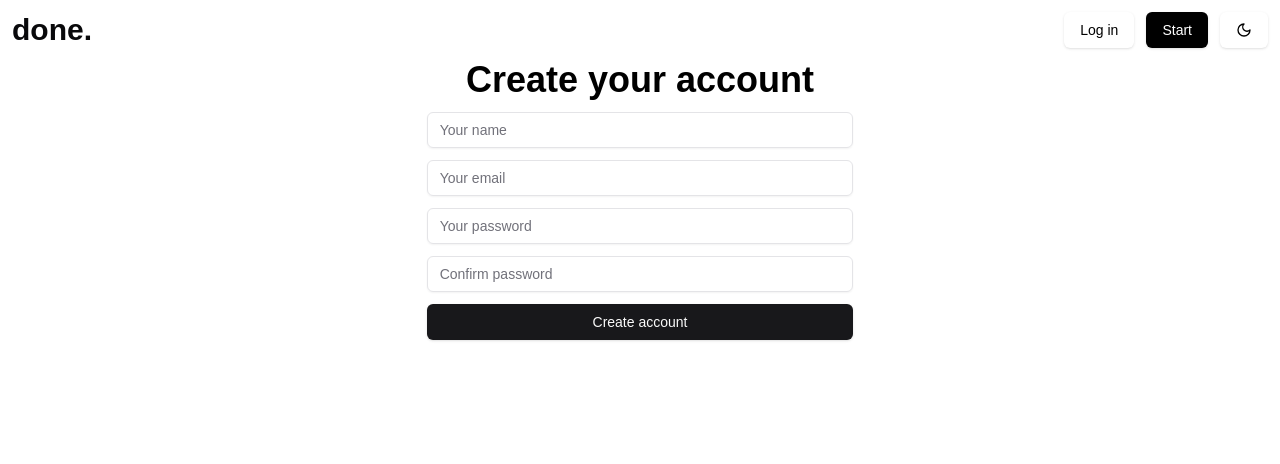
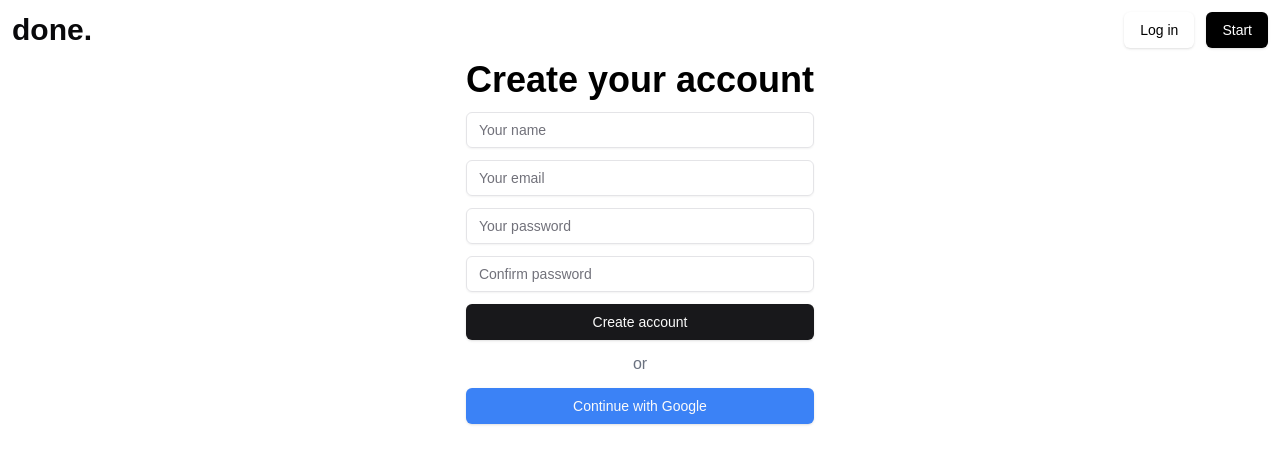
Before and after one commit to tomasbrizuela/done, a Next.js app: page /signup in a window 1280 px wide. Shown: the top 464 px of the page. Built offline with nearby package versions, Linux system fonts and the light colour scheme.

Commit message:
ui improvement

```diff
--- a/src/app/login/page.js
+++ b/src/app/login/page.js
@@ -2,8 +2,8 @@ import { Input } from '../../components/ui/input'
 import { Separator } from "@/components/ui/separator"
 import { Button, buttonVariants } from '../../components/ui/button'
 import Link from 'next/link';
-import LoginButton from '../../components/LogginButton';
 import Header from '../../components/Header'
+import LoginGoogle from '@/components/ui/GoogleLogin';
 
 export default function LoginForm() {
 
@@ -23,9 +23,7 @@ export default function LoginForm() {
                         <p className='text-gray-500'>or</p>
                         <Separator className='w-20' />
                     </div>
-                    <Link href={'https://donebackk-948213617426.southamerica-east1.run.app/auth/provider/google'} className='w-full'>
-                        <LoginButton></LoginButton>
-                    </Link>
+                    <LoginGoogle></LoginGoogle>
                     <Separator className='w-full' />
                     <div className='flex flex-row justify-center item-center gap-1'>
                         <p className='text-gray-600 text-sm'>First time here?</p>
--- a/src/app/page.js
+++ b/src/app/page.js
@@ -24,6 +24,7 @@ export default function Home() {
       },
       'body': JSON.stringify(data)
     }
+    if (sub.email !== "") {
       let response = await fetch(url, options);
       let responseData = await response.json();
       console.log(responseData)
@@ -33,6 +34,8 @@ export default function Home() {
           setStatus(false)
         }, 1200)
       }
+    }
+
   }
   return (
     <>
--- a/src/app/signup/page.js
+++ b/src/app/signup/page.js
@@ -1,24 +1,32 @@
 import { Input } from "../../components/ui/input";
 import { Button } from "../../components/ui/button";
 import Header from '../../components/Header'
+import { Separator } from "@radix-ui/react-separator";
+import LoginGoogle from '../../components/ui/GoogleLogin'
 
 
 export default function SignUp() {
     return (
-        <>
+        <div className="flex flex-col justify-center items-center w-screen">
             <Header />
             <div className='flex flex-col justify-center items-center gap-3'>
                 <div>
                     <h1 className='text-4xl text-black font-bold'>Create your account</h1>
                 </div>
-                <div className='flex flex-col justify-center items-center w-1/3 mx-auto gap-3'>
+                <div className='flex flex-col justify-center items-center gap-3 w-full'>
                     <Input type='text' placeholder='Your name' />
                     <Input type='email' placeholder='Your email' />
                     <Input type='password' placeholder='Your password' />
                     <Input type='password' placeholder='Confirm password' />
                     <Button className='w-full'>Create account</Button>
                 </div>
+                <div className='flex flex-row justify-center items-center w-full'>
+                    <p className='text-gray-500'>or</p>
+                </div>
+                <div className='flex flex-col justify-center items-center gap-3 w-full'>
+                    <LoginGoogle></LoginGoogle>
+                </div>
             </div>
-        </>
+        </div>
     );
 }
--- a/src/components/Header.js
+++ b/src/components/Header.js
@@ -6,7 +6,7 @@ export default function Header() {
 
     return (
         <>
-            <div className="flex flex-row justify-between items-center p-3">
+            <div className="flex flex-row justify-between items-center p-3 w-full">
                 <div>
                     <Link href={'/'}>
                         <h1 className="font-bold text-3xl">done.</h1>
@@ -16,12 +16,9 @@ export default function Header() {
                     <Link href={'/login'}>
                         <Button className="bg-white text-black hover:bg-slate-200 border-1" >Log in</Button>
                     </Link>
-                    <Link href={'newTask'}>
+                    <Link href={'/signup'}>
                         <Button className="bg-black text-white hover:bg-slate-200">Start</Button>
                     </Link>
-                    <div className="flex flex-row justify-center items-center rounded-md ">
-                        <ChangeThemeButton></ChangeThemeButton>
-                    </div>
                 </div>
             </div>
         </>
--- /dev/null
+++ b/src/components/ui/GoogleLogin.tsx
@@ -0,0 +1,10 @@
+import Link from "next/link";
+import LoginButton from "../LogginButton";
+
+export default function LoginGoogle() {
+    return (
+        <Link href={'https://donebackk-948213617426.southamerica-east1.run.app/auth/provider/google'} className='w-full'>
+            <LoginButton></LoginButton>
+        </Link>
+    );
+}
```
Lines whose indentation alone changed are shown as unchanged.
